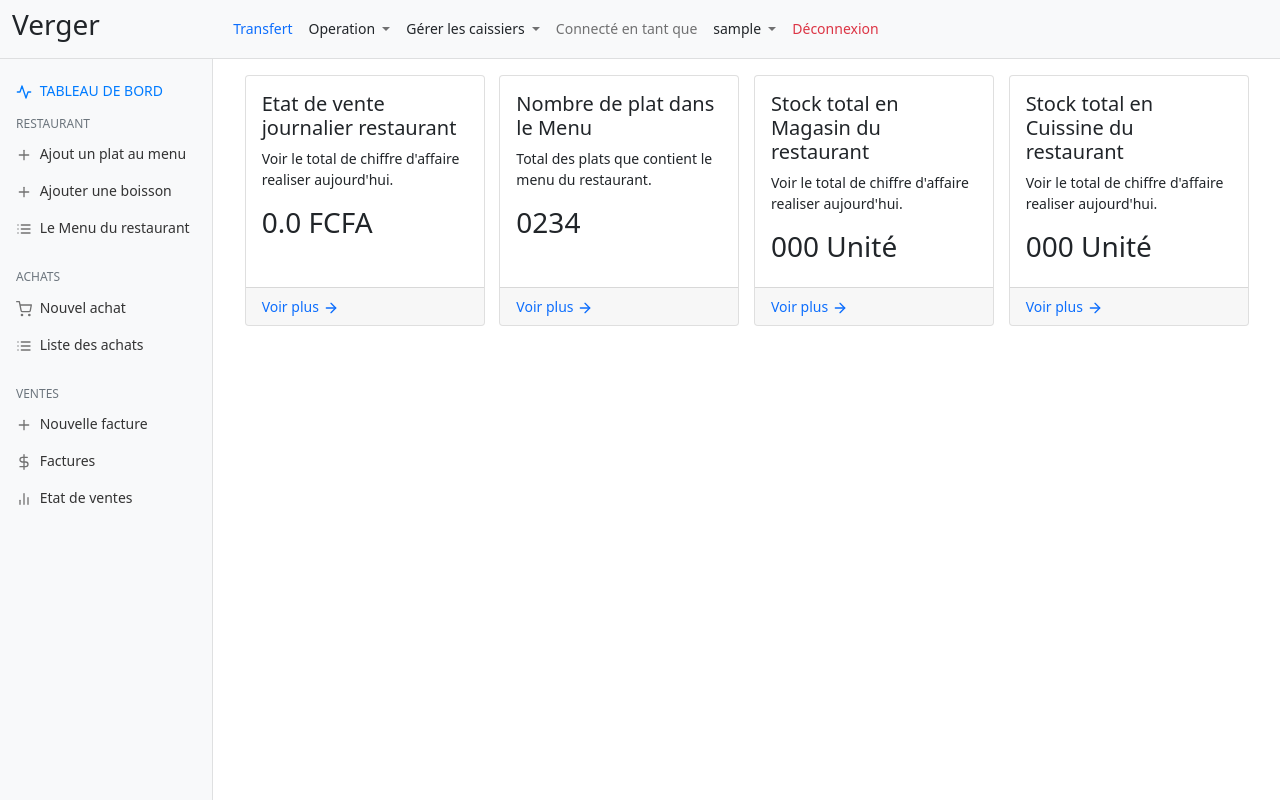
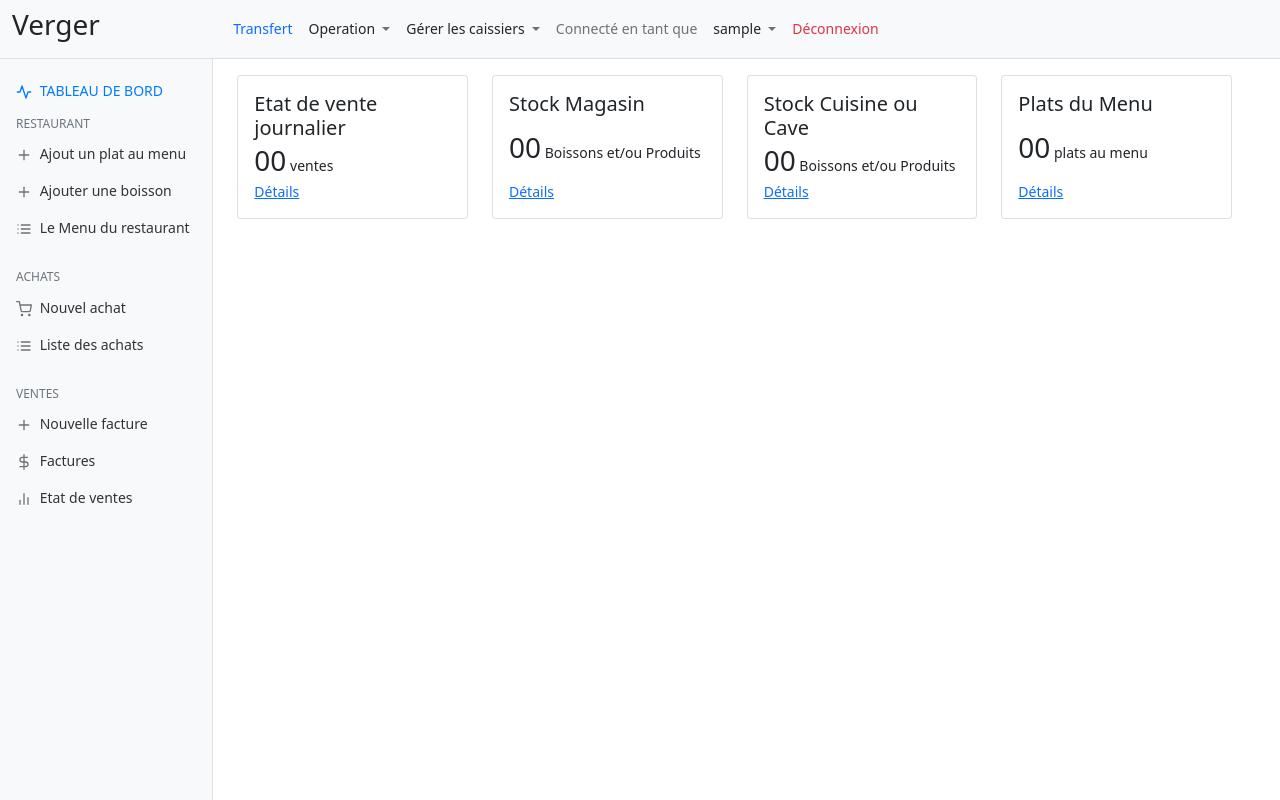
Before and after one commit to mono57/verger.stock-mgmt, a Django app: page /backoffice/ in a window 1280 px wide. Run offline with Django 3.2, Linux system fonts and the light colour scheme; the visitor is signed in with stand-in values (Sample User, id 1); some libraries are stand-ins or nearby versions.

Commit message:
update dashboard template

```diff
--- a/templates/index.html
+++ b/templates/index.html
@@ -1,70 +1,55 @@
 {% extends "base.html" %}
 
 {% block content %}
-<div class="d-flex justify-content-around">
-    <div class="card" style="width: 15rem;">
-        <div class="card-body">
-            <h5 class="card-title">
-                Etat de vente journalier restaurant
-            </h5>
-            <p class="card-text">
-                Voir le total de chiffre d'affaire realiser aujourd'hui.
-            </p>
-            <h3>
-                0.0 FCFA
-            </h3>
+
+<div class="row">
+    <div class="col-3">
+        <div class="card p-3 d-flex flex-column justify-content-between" style="min-height: 144px">
+
+            <h1 class="h5 mb-1">
+                Etat de vente journalier
+            </h1>
+            <p class="mb-1"><span class="h3">00</span> ventes</p>
+            <a href="" class="">Détails</a>
         </div>
-        <div class="card-footer text-muted text-right ">
-            <a href="#" class="card-link text-decoration-none">Voir plus <span data-feather="arrow-right"></span></a>
+
+    </div>
+
+    <div class="col-3">
+        <div class="card p-3 d-flex flex-column justify-content-between" style="min-height: 144px">
+
+            <h1 class="h5 mb-1">
+                Stock Magasin
+            </h1>
+            <p class="mb-1"><span class="h3">00</span> Boissons et/ou Produits</p>
+            <a href="" class="">Détails</a>
         </div>
+
     </div>
-    <div class="card" style="width: 15rem;">
-        <div class="card-body">
-            <h5 class="card-title">
-                Nombre de plat dans le Menu
-            </h5>
-            <p class="card-text">
-               Total des plats que contient le menu du restaurant.
-            </p>
-            <h3>
-                0234
-            </h3>
+    <div class="col-3">
+        <div class="card p-3 d-flex flex-column  justify-content-between" style="min-height: 144px">
+
+            <h1 class="h5 mb-1">
+                Stock Cuisine ou Cave
+            </h1>
+            <p class="mb-1"><span class="h3">00</span> Boissons et/ou Produits</p>
+            <a href="" class="">Détails</a>
         </div>
-        <div class="card-footer text-muted text-right ">
-            <a href="#" class="card-link text-decoration-none">Voir plus <span data-feather="arrow-right"></span></a>
+
+    </div>
+    <div class="col-3">
+        <div class="card p-3 d-flex flex-column justify-content-between" style="min-height: 144px">
+
+            <h1 class="h5 mb-1">
+                Plats du Menu
+            </h1>
+            <p class="mb-1"><span class="h3">00</span> plats au menu</p>
+            <a href="" class="">Détails</a>
         </div>
-    </div>
-    <div class="card" style="width: 15rem;">
-        <div class="card-body">
-            <h5 class="card-title">
-                Stock total en Magasin du restaurant
-            </h5>
-            <p class="card-text">
-                Voir le total de chiffre d'affaire realiser aujourd'hui.
-            </p>
-            <h3>
-                000 Unité
-            </h3>
-        </div>
-        <div class="card-footer text-muted text-right ">
-            <a href="#" class="card-link text-decoration-none">Voir plus <span data-feather="arrow-right"></span></a>
-        </div>
-    </div>
-    <div class="card" style="width: 15rem;">
-        <div class="card-body">
-            <h5 class="card-title">
-                Stock total en Cuissine du restaurant
-            </h5>
-            <p class="card-text">
-                Voir le total de chiffre d'affaire realiser aujourd'hui.
-            </p>
-            <h3>
-                000 Unité
-            </h3>
-        </div>
-        <div class="card-footer text-muted text-right ">
-            <a href="#" class="card-link text-decoration-none">Voir plus <span data-feather="arrow-right"></span></a>
-        </div>
+
     </div>
 </div>
+</div>
+
+
 {% endblock content %}
```
